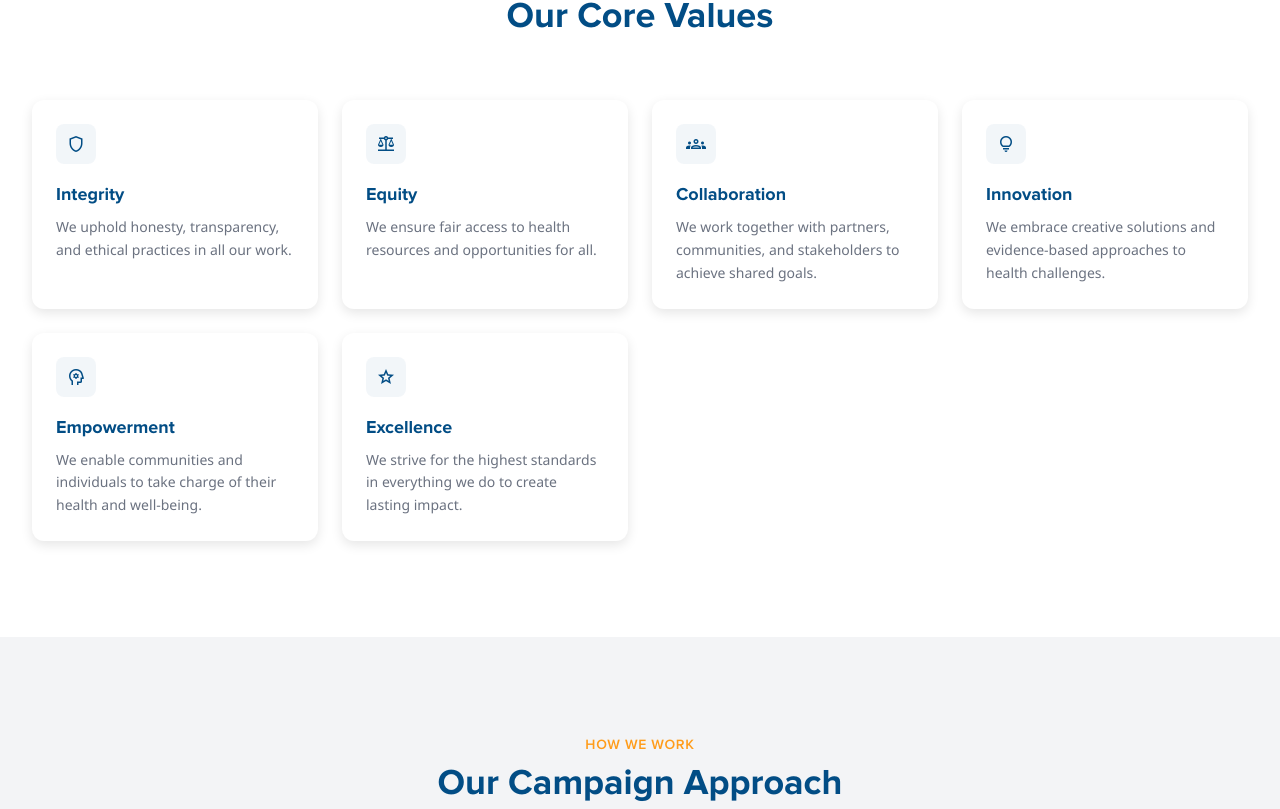
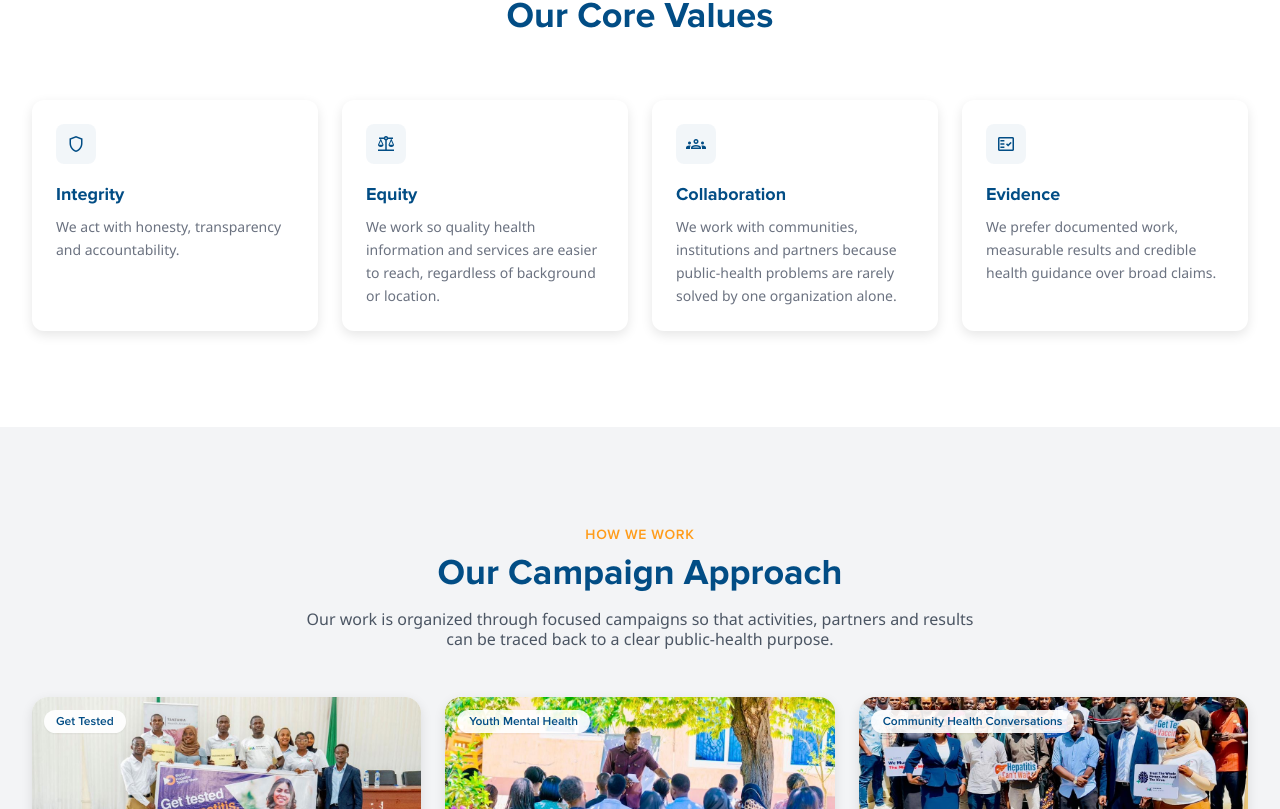
Before and after one commit to zayqu/tha-website, a React (Vite) app: page /about in a window 1280 px wide. Shown: the part 1751-2560 px from the top of the page. Built offline with nearby package versions, Linux system fonts and the light colour scheme; no server answers; a web font is replaced by a local one.

Commit message:
cms: make core values admin-driven

```diff
--- a/src/pages/About.jsx
+++ b/src/pages/About.jsx
@@ -65,38 +65,10 @@ export const About = () => {
     return () => { isMounted = false; };
   }, []);
 
-  const coreValues = [
-    {
-      value: "Integrity",
-      icon: "shield",
-      description: "We uphold honesty, transparency, and ethical practices in all our work."
-    },
-    {
-      value: "Equity",
-      icon: "scale",
-      description: "We ensure fair access to health resources and opportunities for all."
-    },
-    {
-      value: "Collaboration",
-      icon: "groups",
-      description: "We work together with partners, communities, and stakeholders to achieve shared goals."
-    },
-    {
-      value: "Innovation",
-      icon: "lightbulb",
-      description: "We embrace creative solutions and evidence-based approaches to health challenges."
-    },
-    {
-      value: "Empowerment",
-      icon: "psychology",
-      description: "We enable communities and individuals to take charge of their health and well-being."
-    },
-    {
-      value: "Excellence",
-      icon: "star",
-      description: "We strive for the highest standards in everything we do to create lasting impact."
-    }
-  ];
+  const coreValues = (site.coreValues || [])
+    .filter(item => item.published !== false)
+    .sort((a,b) => Number(a.sortOrder||0)-Number(b.sortOrder||0));
+
 
   return (
     <div className="pt-14 md:pt-16 bg-cool-gray">
```
